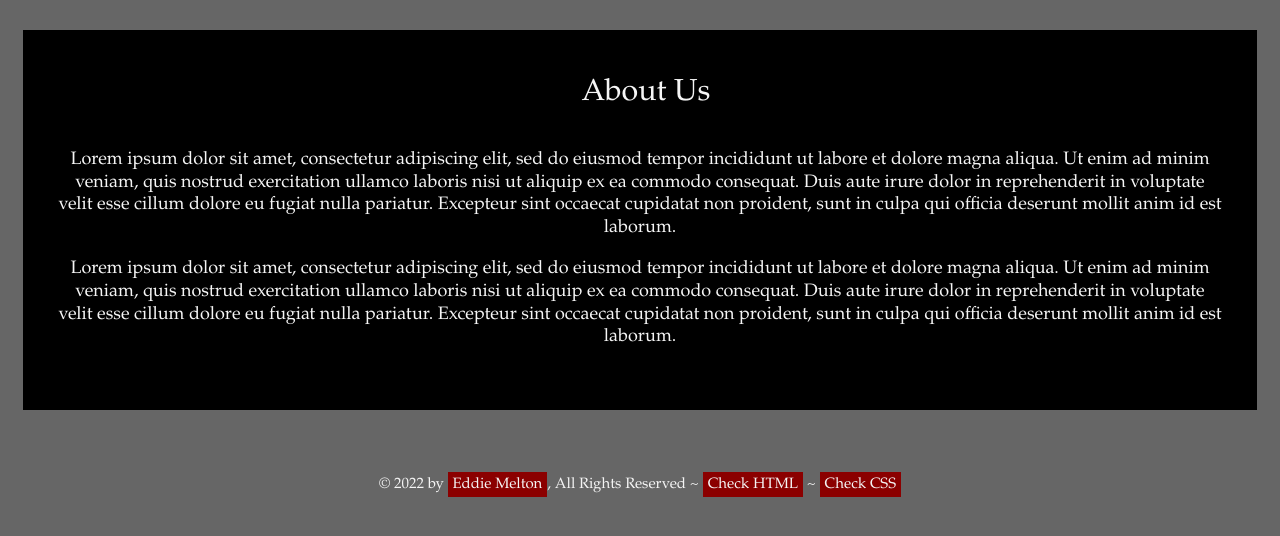
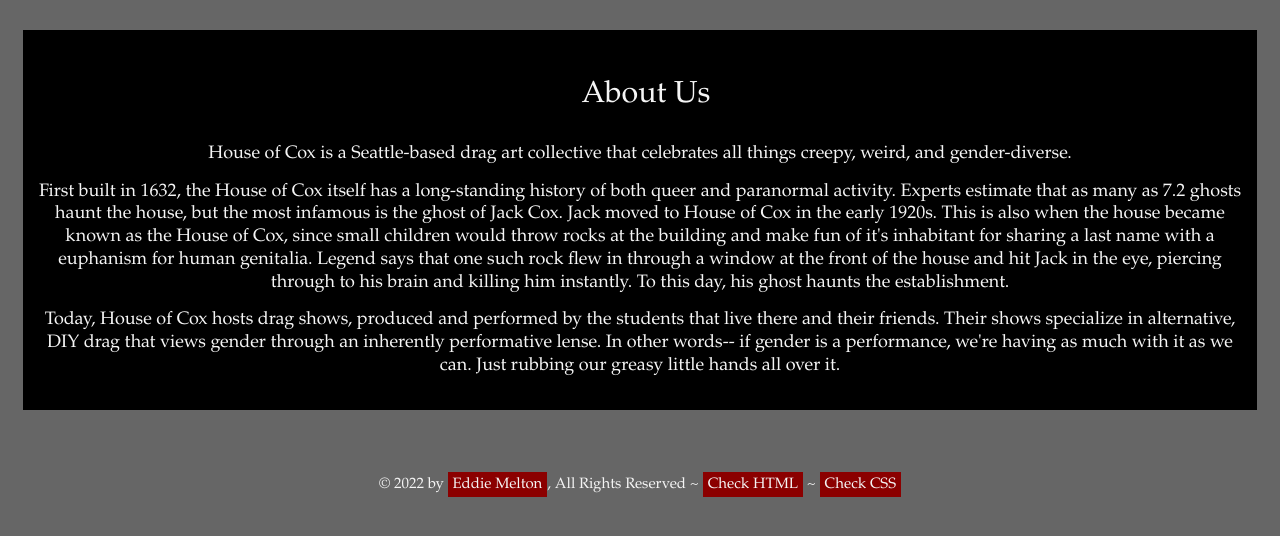
Before and after one commit to edd-e98/it161, a PHP site: page /about.php in a window 1280 px wide. Shown: the part 47-583 px from the top of the page. Run offline with PHP 8.4, Linux system fonts and the light colour scheme.

Commit message:
Update about.php

```diff
--- a/it161/big/about.php
+++ b/it161/big/about.php
@@ -2,10 +2,11 @@
     include('./includes/header.php');
 ?>
     <main>
-        <div class="section" id= "aboutUs">
-            <h1 style="text-align: center">About Us</h1>
-            <p>    Lorem ipsum dolor sit amet, consectetur adipiscing elit, sed do eiusmod tempor incididunt ut labore et dolore magna aliqua. Ut enim ad minim veniam, quis nostrud exercitation ullamco laboris nisi ut aliquip ex ea commodo consequat. Duis aute irure dolor in reprehenderit in voluptate velit esse cillum dolore eu fugiat nulla pariatur. Excepteur sint occaecat cupidatat non proident, sunt in culpa qui officia deserunt mollit anim id est laborum.</p>
-            <p>    Lorem ipsum dolor sit amet, consectetur adipiscing elit, sed do eiusmod tempor incididunt ut labore et dolore magna aliqua. Ut enim ad minim veniam, quis nostrud exercitation ullamco laboris nisi ut aliquip ex ea commodo consequat. Duis aute irure dolor in reprehenderit in voluptate velit esse cillum dolore eu fugiat nulla pariatur. Excepteur sint occaecat cupidatat non proident, sunt in culpa qui officia deserunt mollit anim id est laborum.</p>
+        <div class="section justify" id= "aboutUs">
+            <h1>About Us</h1>
+            <p>House of Cox is a Seattle-based drag art collective that celebrates all things creepy, weird, and gender-diverse.</p>
+            <p>First built in 1632, the House of Cox itself has a long-standing history of both queer and paranormal activity. Experts estimate that as many as 7.2 ghosts haunt the house, but the most infamous is the ghost of Jack Cox. Jack moved to House of Cox in the early 1920s. This is also when the house became known as the House of Cox, since small children would throw rocks at the building and make fun of it's inhabitant for sharing a last name with a euphanism for human genitalia. Legend says that one such rock flew in through a window at the front of the house and hit Jack in the eye, piercing through to his brain and killing him instantly. To this day, his ghost haunts the establishment.</p>
+            <p>Today, House of Cox hosts drag shows, produced and performed by the students that live there and their friends. Their shows specialize in alternative, DIY drag that views gender through an inherently performative lense. In other words-- if gender is a performance, we're having as much with it as we can. Just rubbing our greasy little hands all over it.</p>
         </div>
     </main>
 <?php
```
